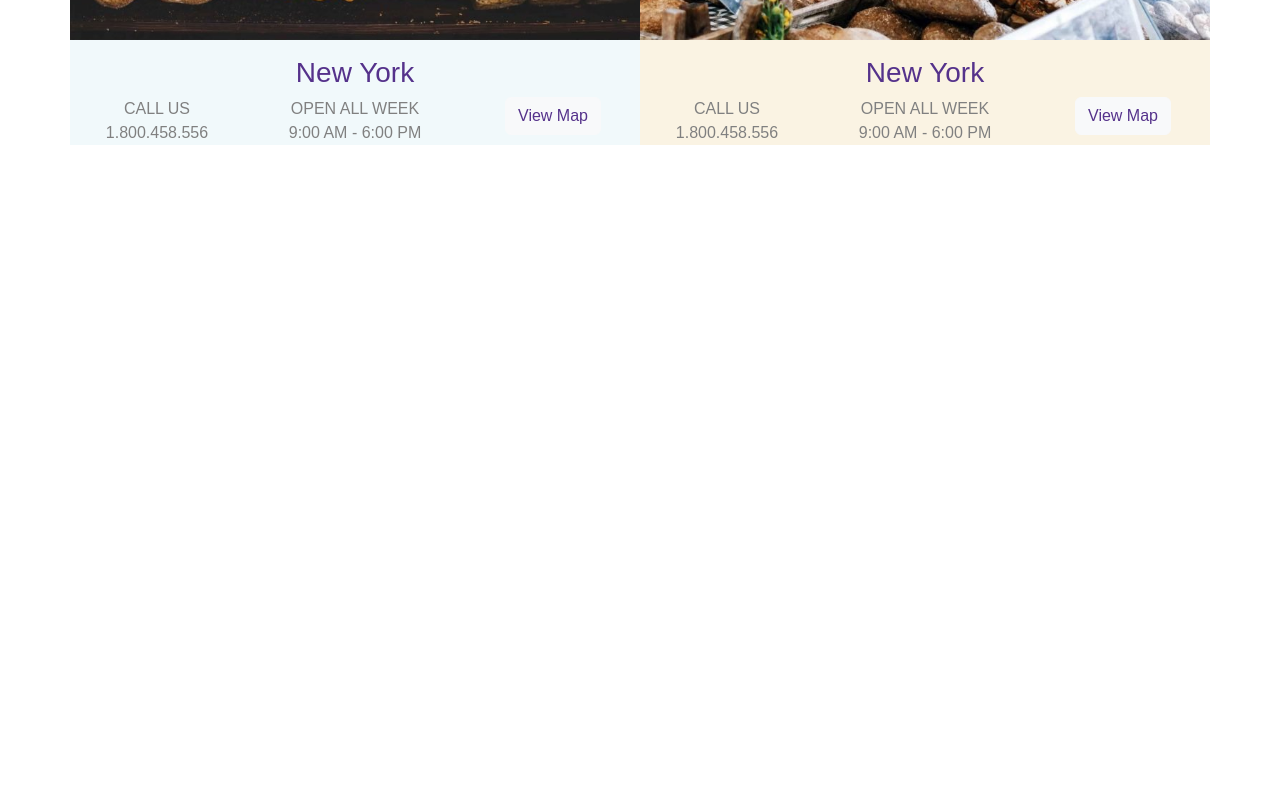
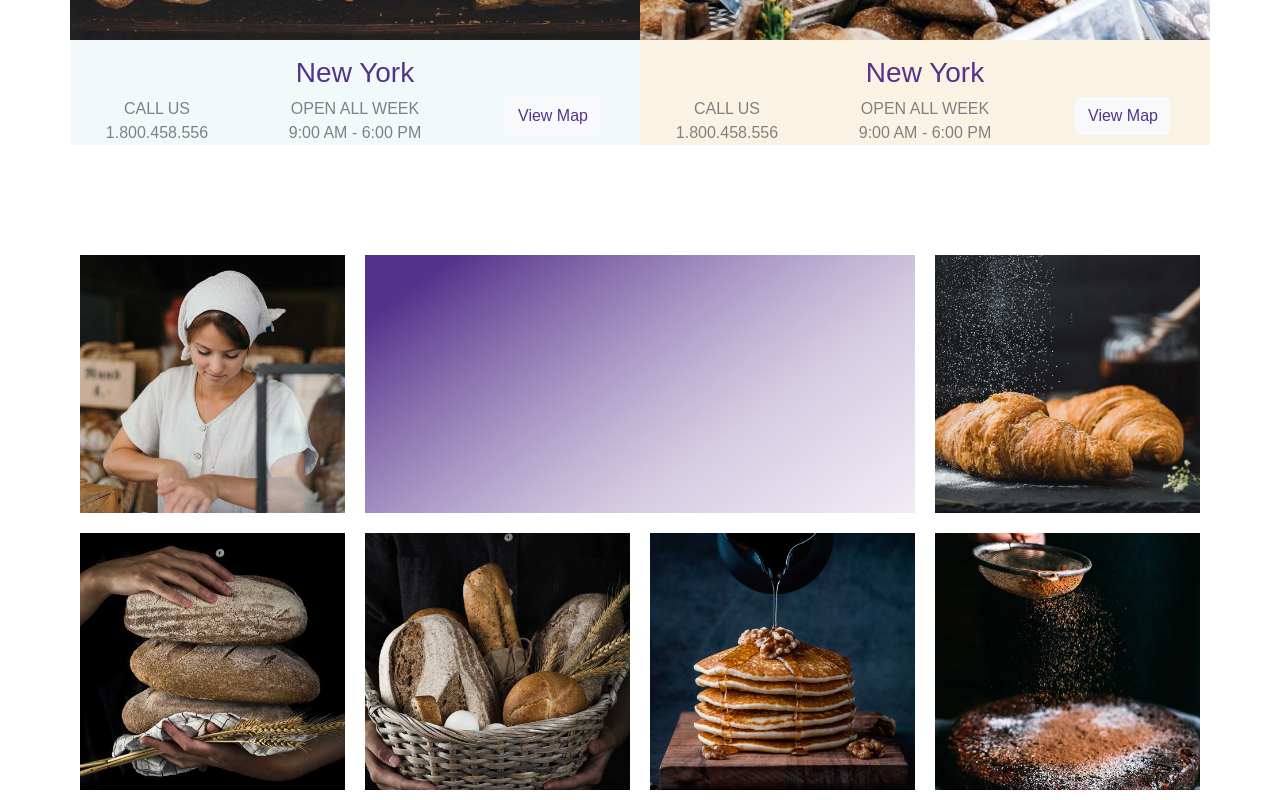
Before and after one commit to PasqualeDiMatteo/proj-html-vuejs, a Vue app: page / in a window 1280 px wide. Shown: the part 4628-5428 px from the top of the page. Before the commit the page ends 4773 px from the top, so only its background shows below. Built offline with nearby package versions, Linux system fonts and the light colour scheme.

Commit message:
Added SectionSharing

```diff
--- a/src/components/AppMain.vue
+++ b/src/components/AppMain.vue
@@ -4,13 +4,15 @@ import SectionWedding from "./main-components/SectionWeddings.vue"
 import SectionAllProducts from "./main-components/SectionAllProducts.vue"
 import SectionIngredients from "./main-components/SectionIngredients.vue"
 import SectionLocation from "./main-components/SectionLocation.vue"
+import SectionSharing from "./main-components/SectionSharing.vue"
+
 
 
 
 
 export default {
     components: {
-        SectionProducts, SectionWedding, SectionAllProducts, SectionIngredients, SectionLocation
+        SectionProducts, SectionWedding, SectionAllProducts, SectionIngredients, SectionLocation, SectionSharing
     }
 }
 </script>
@@ -21,6 +23,8 @@ export default {
         <SectionAllProducts />
         <SectionIngredients />
         <SectionLocation />
+        <SectionSharing />
+
     </div>
 </template>
 <style scoped lang="scss"></style>
--- /dev/null
+++ b/src/components/main-components/SectionSharing.vue
@@ -0,0 +1,36 @@
+<script></script>
+
+<template>
+    <section id="sharing" class="mt-100">
+        <div class="row">
+            <div class="col-3 p-0">
+                <img src="../../assets/images/social-1.jpg" alt="SOCIAL" class="img-fluid">
+            </div>
+            <div class="col-6 p-0"></div>
+            <div class="col-3 p-0"><img src="../../assets/images/social-2.jpg" alt="SOCIAL" class="img-fluid"></div>
+            <div class="col-3 p-0">
+                <img src="../../assets/images/social-3.jpg" alt="SOCIAL" class="img-fluid">
+            </div>
+            <div class="col-3 p-0">
+                <img src="../../assets/images/social-4.jpg" alt="SOCIAL" class="img-fluid">
+            </div>
+            <div class="col-3 p-0">
+                <img src="../../assets/images/social-5.jpg" alt="SOCIAL" class="img-fluid">
+            </div>
+            <div class="col-3 p-0">
+                <img src="../../assets/images/social-6.jpg" alt="SOCIAL" class="img-fluid">
+            </div>
+        </div>
+    </section>
+</template>
+
+<style scoped lang="scss">
+.col-6 {
+    background-image: linear-gradient(324deg, #f0edf5, 60%, #55328B 90%);
+    border: 10px solid white;
+}
+
+.col-3 {
+    border: 10px solid white;
+}
+</style>
```
